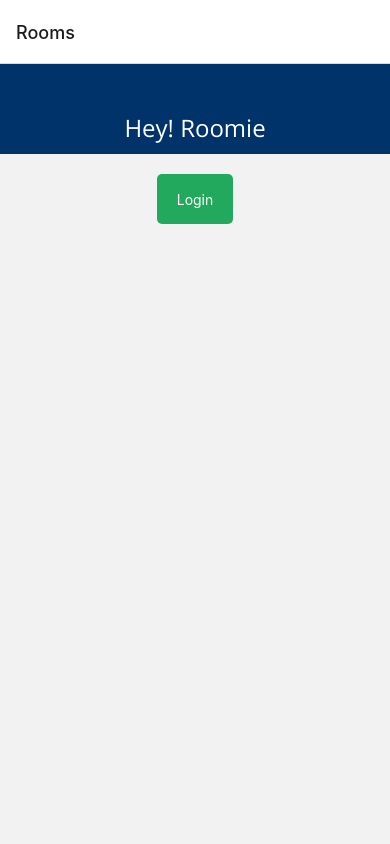
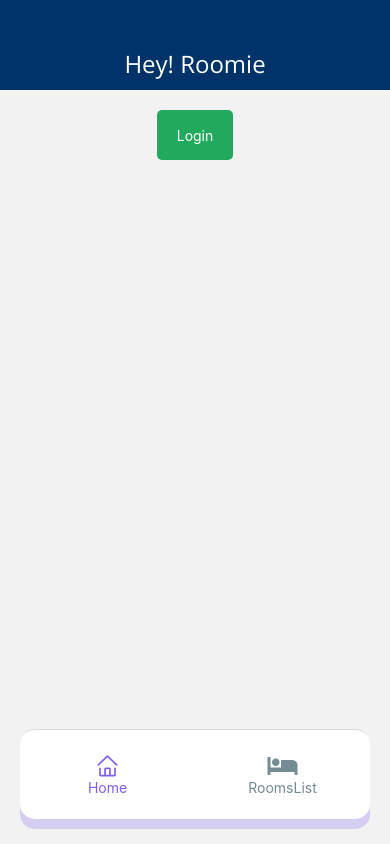
Before and after one commit to MelinaBlanco88/heyRoomieApp, a React Native app: screen / in a window 390 px wide. Built offline with nearby package versions, Linux system fonts and the light colour scheme.

Commit message:
tab navigator

```diff
--- a/App.js
+++ b/App.js
@@ -1,7 +1,7 @@
 import React, { useEffect } from 'react';
 import * as SplashScreen from 'expo-splash-screen';
 import { useFonts } from 'expo-font';
-import Navigator from './src/navigators/Navigator';
+import MainNavigator from './src/navigators/MainNavigator';
 
 SplashScreen.preventAutoHideAsync();
 
@@ -22,6 +22,6 @@ export default function App() {
   }
 
   return (
-    <Navigator />
+    <MainNavigator />
   );
 };
--- a/package.json
+++ b/package.json
@@ -10,6 +10,7 @@
   },
   "dependencies": {
     "@expo/webpack-config": "^0.17.4",
+    "@react-navigation/bottom-tabs": "^6.5.7",
     "@react-navigation/native": "^6.1.6",
     "@react-navigation/native-stack": "^6.9.12",
     "expo": "~47.0.12",
--- /dev/null
+++ b/src/navigators/MainNavigator.js
@@ -0,0 +1,18 @@
+import React from 'react';
+import {View, StyleSheet} from 'react-native';
+import Navigator from './Navigator';
+import TabNavigator from './TabNavigator';
+import { NavigationContainer } from '@react-navigation/native'
+import { createNativeStackNavigator } from '@react-navigation/native-stack'
+
+const Stack = createNativeStackNavigator();
+
+const MainNavigator = () => {
+    return (
+        <NavigationContainer>
+            <TabNavigator />
+        </NavigationContainer>
+    );
+}
+
+export default MainNavigator;
--- a/src/navigators/Navigator.js
+++ b/src/navigators/Navigator.js
@@ -1,14 +1,9 @@
 import React from 'react'
-import { NavigationContainer } from '@react-navigation/native'
-import { createNativeStackNavigator } from '@react-navigation/native-stack'
 import RoomsList from '../screens/RoomsList'
 import Home from '../screens/Home';
 
-const Stack = createNativeStackNavigator();
-
 const Navigator = ({ route }) => {
   return (
-    <NavigationContainer>
     <Stack.Navigator initialRouteName="Home">
       <Stack.Screen
         name="Home"
@@ -23,7 +18,6 @@ const Navigator = ({ route }) => {
       />
 
     </Stack.Navigator>
-    </NavigationContainer>
   )
 }
 
--- /dev/null
+++ b/src/navigators/TabNavigator.js
@@ -0,0 +1,72 @@
+import React from 'react';
+import {View, StyleSheet, Text} from 'react-native';
+import { createBottomTabNavigator } from '@react-navigation/bottom-tabs'
+import { AntDesign } from '@expo/vector-icons';
+import { FontAwesome5 } from '@expo/vector-icons';
+
+
+import Home from '../screens/Home';
+import RoomsList from '../screens/RoomsList';
+
+const BottomTabs = createBottomTabNavigator();
+
+const TabNavigator = () => {
+    return (
+        <BottomTabs.Navigator
+            screenOptions={{
+                headerShown: false,
+                tabBarShowLabel: false,
+                tabBarStyle: styles.tabBar
+            }}
+        >
+
+            <BottomTabs.Screen name="Home" component={Home}
+                options={{
+                tabBarIcon: ({ focused }) => (
+                    <View style={styles.tabBarIcon}>
+                    <AntDesign name="home" size={24} color={focused ? '#7F5DF0' : '#748C94'} />
+                    <Text style={{ color: focused ? '#7F5DF0' : '#748C94' }}>Home</Text>
+                    </View>
+                )
+                }}
+            />
+
+            <BottomTabs.Screen name="RoomsList" component={RoomsList}
+                options={{
+                tabBarIcon: ({ focused }) => (
+                    <View style={styles.tabBarIcon}>
+                    <FontAwesome5 name="bed" size={24} color={focused ? '#7F5DF0' : '#748C94'} />
+                    <Text style={{ color: focused ? '#7F5DF0' : '#748C94' }}>RoomsList</Text>
+                    </View>
+                )
+                }}
+            />
+        </BottomTabs.Navigator>
+    );
+}
+
+const styles = StyleSheet.create({
+    tabBar: {
+      shadowColor: '#7F5DF0',
+      shadowOffset: {
+        width: 0,
+        height: 10
+      },
+      shadowOpacity: 0.25,
+      shadowRadius: 0.25,
+      elevation: 5,
+      position: 'absolute',
+      bottom: 25,
+      left: 20,
+      right: 20,
+      borderRadius: 15,
+      height: 90
+    },
+    tabBarIcon: {
+      flex: 1,
+      justifyContent: 'center',
+      alignItems: 'center'
+    }
+  })
+
+export default TabNavigator;
```
Also changed, not shown: 1 other file (tests, documents, lock files or other folders). Lines whose indentation alone changed are shown as unchanged.
